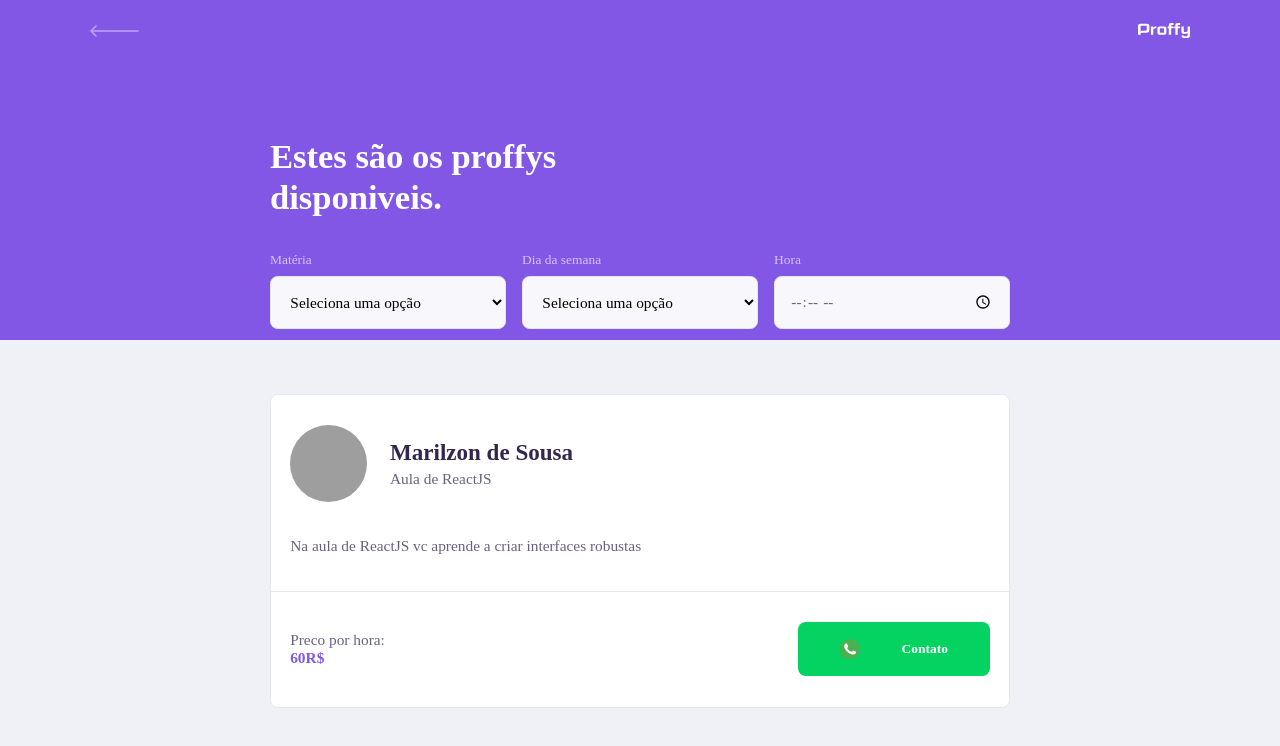
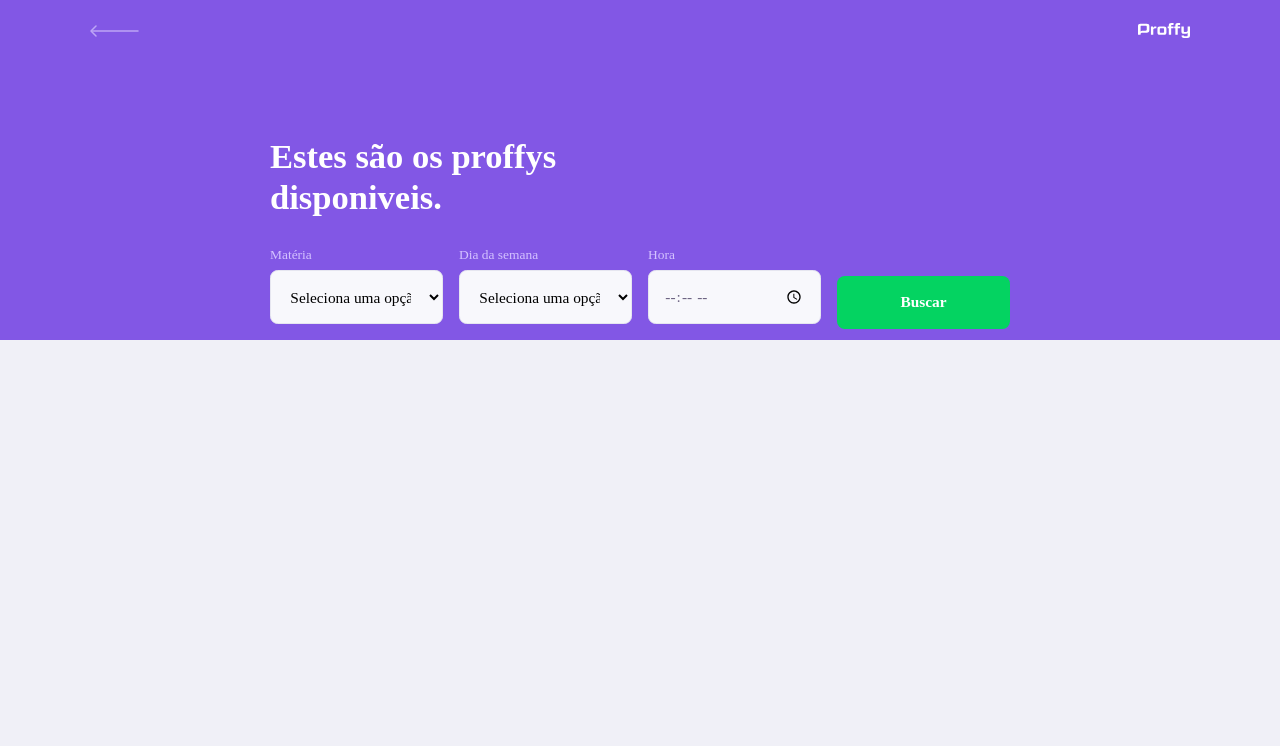
Before and after one commit to Marilzon/proffy, a React (Create React App) app in the folder client-side/: page /study in a window 1280 px wide. Shown: the top 746 px of the page. Built offline with nearby package versions, Linux system fonts and the light colour scheme; grey boxes are pictures that could not be loaded; the HTML template or start-up script is replaced by a standard one.

Commit message:
Finalizando funcao de buscar listagem de professores

```diff
--- a/client-side/src/components/TeacherItem/index.tsx
+++ b/client-side/src/components/TeacherItem/index.tsx
@@ -2,22 +2,36 @@
 import whatsappSvg from '../../assets/images/icons/whatsapp.svg';
 import './style.css';
 
-function TeacherItem() {
+export interface Teacher {
+  id: number;
+  avatar: string;
+  bio: string;
+  cost: number;
+  name: string;
+  subject: string;
+  whatsapp: string;
+}
+
+interface TeacherItemProps {
+  teacher: Teacher;
+}
+
+const TeacherItem: React.FunctionComponent<TeacherItemProps> = ({ teacher }) => {
   return (
     <article className="teacher-item">
       <header>
-        <img src="https://avatars3.githubusercontent.com/u/12675707?s=460&u=a6dfdf2f5476c91126fc9ad26e9a63b2e2edb8b2&v=4" alt="Marilzon de Sousa" />
+        <img src={teacher.avatar} alt={teacher.name} />
         <div>
-          <strong>Marilzon de Sousa</strong>
-          <span>Aula de ReactJS</span>
+          <strong>{teacher.name}</strong>
+          <span>{teacher.subject}</span>
         </div>
       </header>
       <p>
-        Na aula de ReactJS vc aprende a criar interfaces robustas
-    </p>
+        {teacher.bio}
+      </p>
       <footer>
         <p>
-          Preco por hora: <strong>60R$</strong>
+          Preco por hora: <strong>R$ {teacher.cost}</strong>
         </p>
         <button type="button">
           <img src={whatsappSvg} alt="Icone WhatsApp" />
--- a/client-side/src/pages/TeacherForm/index.tsx
+++ b/client-side/src/pages/TeacherForm/index.tsx
@@ -1,4 +1,5 @@
 import React, { useState, FormEvent } from 'react';
+import { useHistory } from 'react-router-dom';
 
 import PageHeader from '../../components/PageHeader';
 import Textarea from '../../components/TextArea';
@@ -12,6 +13,8 @@
 import './style.css';
 
 function TeacherForm() {
+  const history = useHistory();
+
   const [name, setName] = useState('');
   const [avatar, setAvatar] = useState('');
   const [whatsapp, setWhatsapp] = useState('');
@@ -54,6 +57,7 @@
       schedule: scheduleItems
     }).then(() => {
       alert('Cadastro Realizado com sucesso!');
+      history.push('/')
     }).catch(() => {
       alert('Erro no cadastro!');
     });
--- a/client-side/src/pages/TeacherList/index.tsx
+++ b/client-side/src/pages/TeacherList/index.tsx
@@ -1,20 +1,43 @@
-import React from 'react';
+import React, { useState, FormEvent } from 'react';
 
 import PageHeader from '../../components/PageHeader';
-import TeacherItem from '../../components/TeacherItem';
+import TeacherItem, { Teacher } from '../../components/TeacherItem';
 import Input from '../../components/Input';
 import Select from '../../components/Select';
+
+import api from '../../services/api';
 
 import './style.css';
 
 function TeacherList() {
+  const [teachers, setTeachers] = useState([]);
+
+  const [subject, setSubject] = useState('');
+  const [week_day, setWeekday] = useState('');
+  const [time, setTime] = useState('');
+
+  async function searchTeachers(e: FormEvent) {
+    e.preventDefault();
+
+    const response = await api.get('classes', {
+      params: {
+        subject,
+        week_day,
+        time
+      }
+    });
+    setTeachers(response.data);
+  }
+
   return (
     <div id="page-teachers-list" className="container">
       <PageHeader title="Estes são os proffys disponiveis.">
-        <form id="search-teachers">
+        <form id="search-teachers" onSubmit={searchTeachers}>
           <Select
             name="subject"
             label="Matéria"
+            value={subject}
+            onChange={(e) => { setSubject(e.target.value) }}
             options={[
               { value: 'ReactJS', label: 'ReactJS' },
               { value: 'VueJS', label: 'VueJS' },
@@ -24,6 +47,8 @@
           <Select
             name="week_day"
             label="Dia da semana"
+            value={week_day}
+            onChange={(e) => { setWeekday(e.target.value) }}
             options={[
               { value: '0', label: 'Domingo' },
               { value: '1', label: 'Segunda' },
@@ -35,12 +60,25 @@
             ]}
           />
 
-          <Input type="time" name="time" label="Hora" />
+          <Input
+            type="time"
+            name="time"
+            label="Hora"
+            value={time}
+            onChange={(e) => { setTime(e.target.value) }}
+          />
+
+          <button type="submit">
+            Buscar
+          </button>
         </form>
       </PageHeader>
 
       <main>
-        <TeacherItem />
+        {teachers.map((teacher: Teacher) => {
+          return <TeacherItem key={teacher.id} teacher={teacher} />;
+        })}
+
       </main>
     </div>
   )
--- a/client-side/src/pages/TeacherList/style.css
+++ b/client-side/src/pages/TeacherList/style.css
@@ -7,6 +7,25 @@
 }
 #search-teachers label {
   color: var(--color-text-in-primary);
+}
+#search-teachers button {
+  width: 100%;
+  height: 5.6rem;
+  background: var(--color-secundary);
+  color: var(--color-button-text);
+  border: 0;
+  border-radius: 0.8rem;
+  cursor: pointer;
+  font: 700 1.6rem Archivo;
+  display: flex;
+  align-items: center;
+  justify-content: center;
+  text-decoration: none;
+  transition: background-color 0.2s;
+  margin-top: 3.2rem;
+}
+#search-teachers button:hover {
+  background: var(--color-secundary-dark);
 }
 #page-teacher-list main {
   margin: 3.2 auto;
@@ -19,7 +38,7 @@
   }
   #search-teachers {
     display: grid;
-    grid-template-columns: repeat(3, 1fr);
+    grid-template-columns: repeat(4, 1fr);
     column-gap: 16px;
     position: absolute;
     bottom: -20px;
```
Also changed, not shown: 1 other file (tests, documents, lock files or other folders).
